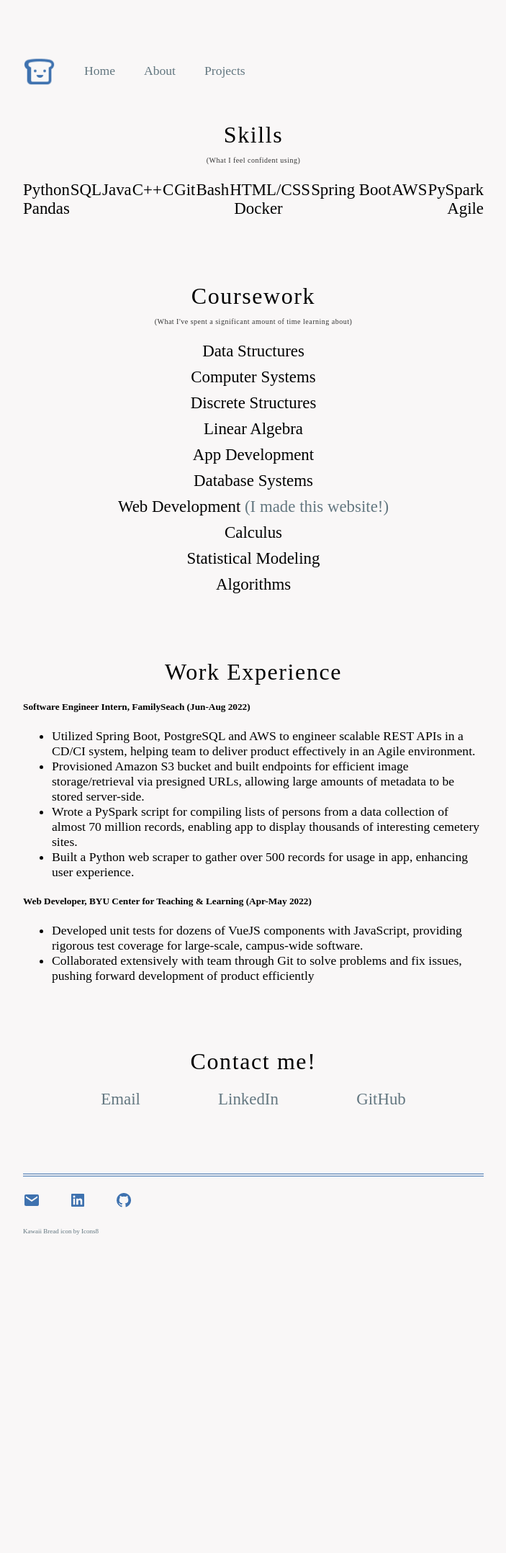
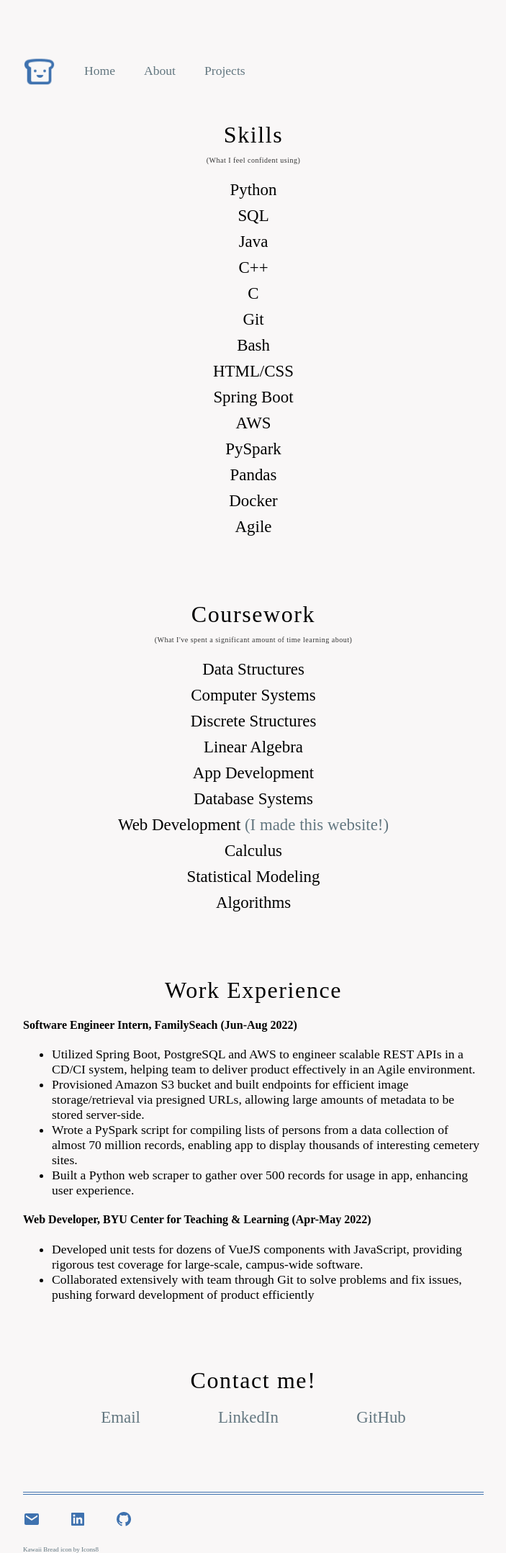
Before and after one commit to JayOrten/jayorten.github.io, a Jekyll site: the page built from about/index.html, in a window 1280 px wide. Shown: the whole page at 72% size, without its empty margins (288-991 px from the left). Built offline with Jekyll 4.4.1, drawn with Linux system fonts in a browser that asks for light colours; before the commit the page ends 1715 px from its top, so only the background shows below that.

Commit message:
update style

```diff
--- a/about/index.html
+++ b/about/index.html
@@ -5,7 +5,7 @@ title: About
 <div class="section">
     <h3>Skills</h3>
     <p class="smallText">(What I feel confident using)</p>
-    <ul class="skillList">
+    <ul class="courseList">
         <li>Python</li>
         <li>SQL</li>
         <li>Java</li>
@@ -42,7 +42,7 @@ title: About
 
 <div class="section">
     <h3>Work Experience</h3>
-    <h5>Software Engineer Intern, FamilySeach (Jun-Aug 2022)</h5>
+    <h4>Software Engineer Intern, FamilySeach (Jun-Aug 2022)</h5>
     <ul>
         <li>Utilized Spring Boot, PostgreSQL and AWS to engineer scalable REST APIs in a CD/CI
             system, helping team to deliver product effectively in an Agile environment.</li>
@@ -54,7 +54,7 @@ title: About
             experience.</li>
     </ul>
 
-    <h5>Web Developer, BYU Center for Teaching & Learning (Apr-May 2022)</h5>
+    <h4>Web Developer, BYU Center for Teaching & Learning (Apr-May 2022)</h5>
     <ul>
         <li>Developed unit tests for dozens of VueJS components with JavaScript, providing rigorous
             test coverage for large-scale, campus-wide software.</li>
```
